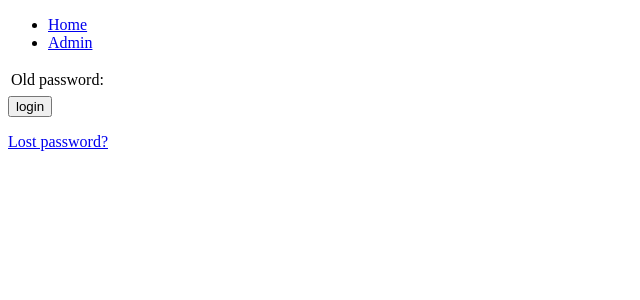
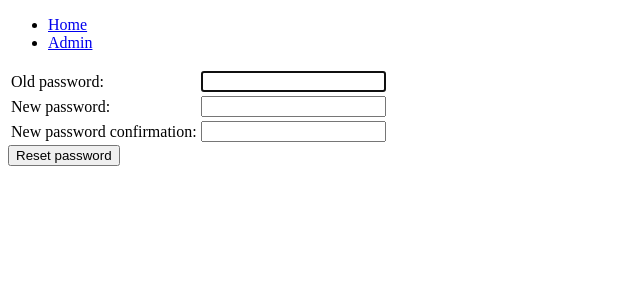
Before and after one commit to alanmanning/reven, a Django app: page /password_change/ in a window 1280 px wide. Shown: the top 300 px of the page, without its empty margins (0-640 px from the left). Run offline with Django 3.2, Linux system fonts and the light colour scheme; a user stored in the database is signed in.

Commit message:
continuing work on authentication system. Trying to write templates to use the built-in forms and views correctly.

```diff
--- a/goldstream/salmon/templates/auth/password_change_form.html
+++ b/goldstream/salmon/templates/auth/password_change_form.html
@@ -2,9 +2,16 @@
 
 {% block content %}
 
-{% if form.errors %}
-<p>Your username and password didn't match. Please try again.</p>
-{% endif %}
+
+{% for error in form.errors %}
+    {% if error == "old_password" %}
+        <p>Your old password is incorrect</p>
+    {% elif error == "new_password2" %}
+        <p>Your new passwords don't mach</p>
+    {% else %}
+        <p>Error with: {{ error }}</p>
+    {% endif %}
+{% endfor %}
 
 {% if next %}
     {% if user.is_authenticated %}
@@ -15,24 +22,25 @@
     {% endif %}
 {% endif %}
 
-<form method="post" action="{% url 'login' %}">
+<form method="post" action="{% url 'password_change' %}">
 {% csrf_token %}
 <table>
 <tr>
     <td>{{ form.old_password.label_tag }}</td>
-    <td>{{ form.username }}</td>
+    <td>{{ form.old_password }}</td>
 </tr>
 <tr>
-    <td>{{ form.password.label_tag }}</td>
-    <td>{{ form.password }}</td>
+    <td>{{ form.new_password1.label_tag }}</td>
+    <td>{{ form.new_password1 }}</td>
+</tr>
+<tr>
+    <td>{{ form.new_password2.label_tag }}</td>
+    <td>{{ form.new_password2 }}</td>
 </tr>
 </table>
 
-<input type="submit" value="login" />
+<input type="submit" value="Reset password" />
 <input type="hidden" name="next" value="{{ next }}" />
 </form>
 
-{# Assumes you setup the password_reset view in your URLconf #}
-<p><a href="{% url 'password_reset' %}">Lost password?</a></p>
-
 {% endblock %}
--- a/goldstream/todo.txt
+++ b/goldstream/todo.txt
@@ -12,3 +12,5 @@ TODO:
 	-Will want to write in the urls myself instead of including them. More explict
 	that way.
 	-Need to make templates.
+	-Add appropriate errors on password change page. Need to get the form errors themselves.
+	 right now I am looking only at the keys
```
Also changed, not shown: goldstream/salmon/templates/auth/password_change_done.html (+20 -0 lines), goldstream/db.sqlite3.
